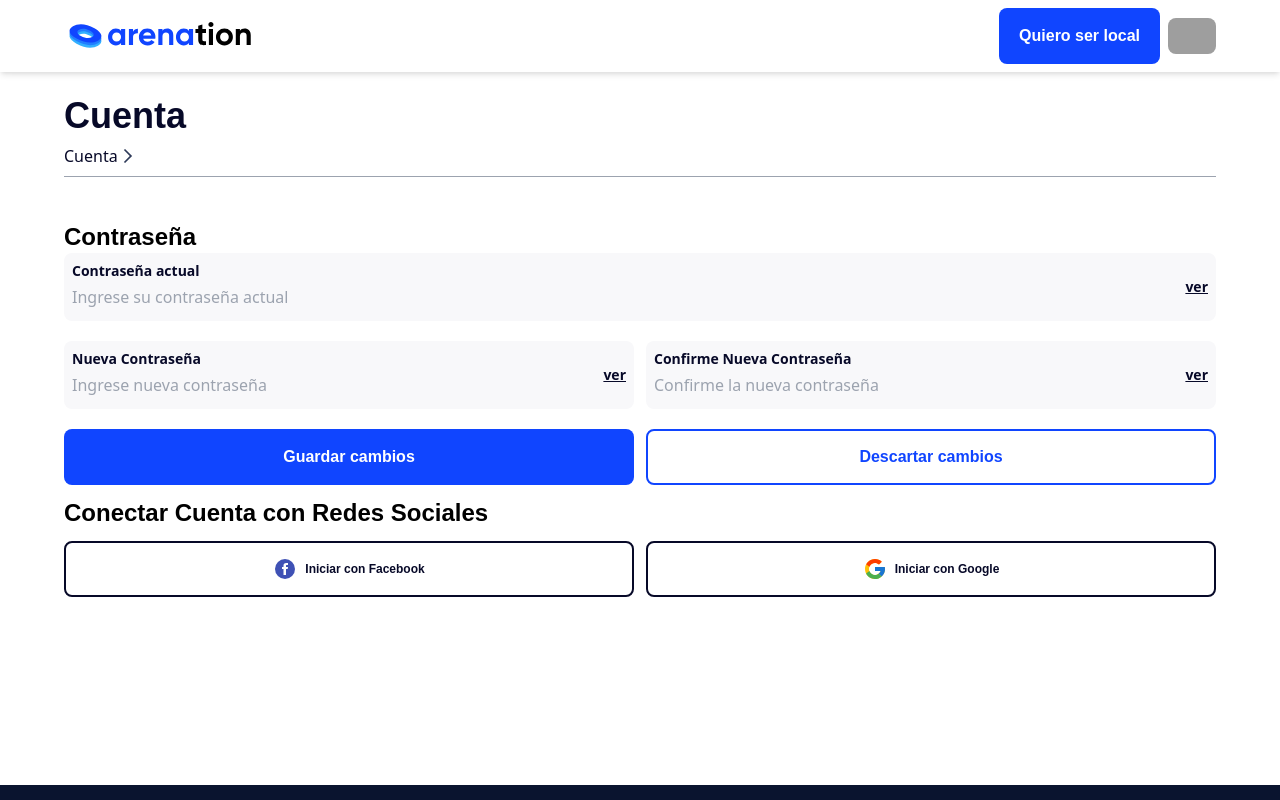
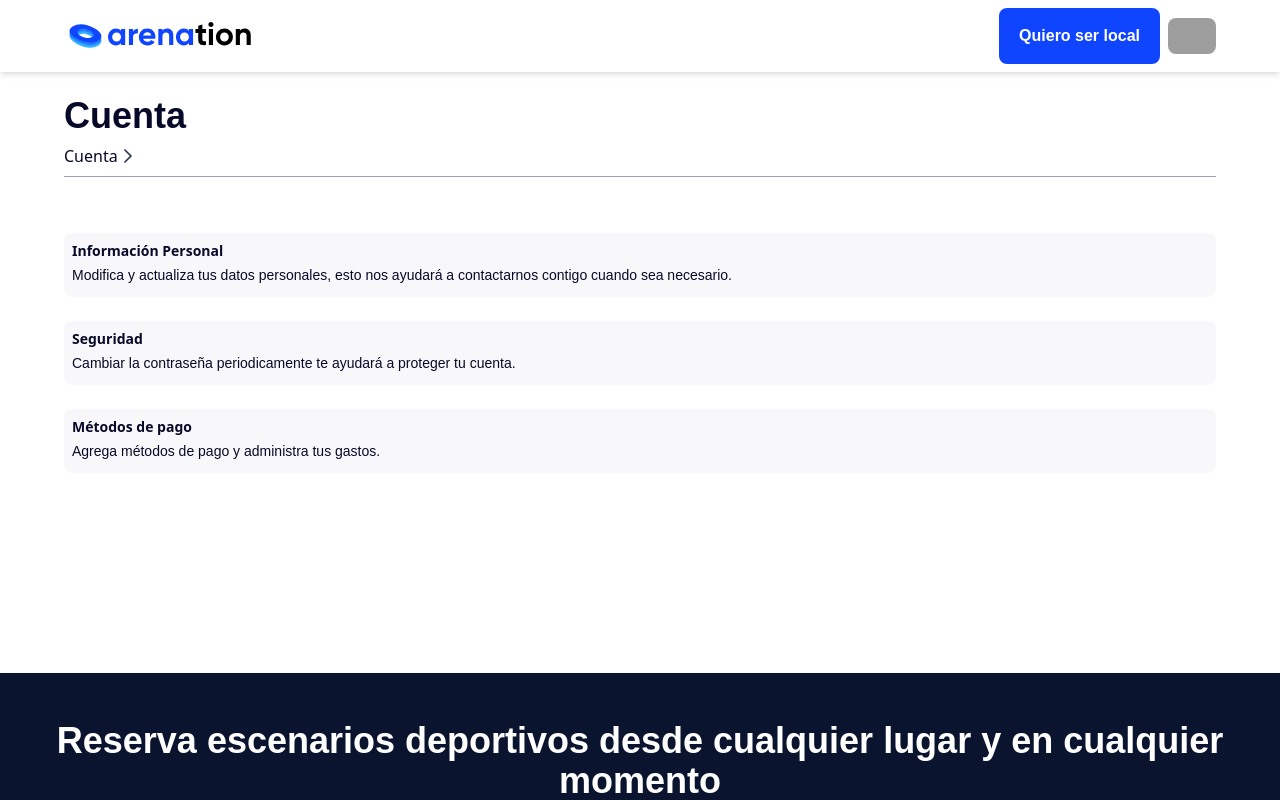
Before and after one commit to ProyectW/arenation, a React (Create React App) app: page /account in a window 1280 px wide. Shown: the top 800 px of the page. Built offline with nearby package versions, Linux system fonts and the light colour scheme; grey boxes are pictures that could not be loaded.

Commit message:
botones creados para mostrar información y utilizados en page account para movernos entre las opciones

```diff
--- /dev/null
+++ b/src/components/AccountDetails.js
@@ -0,0 +1,59 @@
+import AccountConf from "./Account/AccountConf";
+import AccountSecurity from "./Account/AccountSecurity";
+import AccountHeader from "./Header/AccountHeader";
+import { Input } from "./Controls/Input";
+import Button from "./Controls/Buttons";
+
+export default function AccountDetails(props) {
+  if (props.type === "cuenta") {
+    return (
+      <>
+        <AccountHeader place="cuenta" />
+        <div className="px-8 sm:px-16">
+          <Button
+            link="/account/informacion"
+            type="infoBtn"
+            label="Información Personal"
+            className="w-full cursor-pointer my-6"
+            value="Modifica y actualiza tus datos personales, esto nos ayudará a contactarnos contigo cuando sea necesario."
+          />
+          <Button
+            link="/account/seguridad"
+            type="infoBtn"
+            label="Seguridad"
+            className="w-full cursor-pointer my-6"
+            value="Cambiar la contraseña periodicamente te ayudará a proteger tu cuenta."
+          />
+          <Button
+            link="/account/metodos"
+            type="infoBtn"
+            label="Métodos de pago"
+            className="w-full cursor-pointer my-6"
+            value="Agrega métodos de pago y administra tus gastos."
+          />
+        </div>
+      </>
+    );
+  } else if (props.type === "info") {
+    return (
+      <>
+        <AccountHeader place="info" />
+        <AccountConf />
+      </>
+    );
+  } else if (props.type === "seguridad") {
+    return (
+      <>
+        <AccountHeader place="seguridad" />
+        <AccountSecurity />
+      </>
+    );
+  } else if (props.type === "metodos") {
+    return (
+      <>
+        <AccountHeader place="metodos" />
+        <AccountSecurity />
+      </>
+    );
+  }
+}
--- a/src/components/Controls/Buttons.js
+++ b/src/components/Controls/Buttons.js
@@ -24,7 +24,7 @@ export default function Button(props) {
         </button>
       </Link>
     );
-    }else if (props.type === "normalWith") {
+  } else if (props.type === "normalWith") {
     return (
       <button
         id={props.id}
@@ -34,7 +34,7 @@ export default function Button(props) {
         {props.text}
       </button>
     );
-    }else if (props.type === "outlineWith") {
+  } else if (props.type === "outlineWith") {
     return (
       <button
         className={`text-${props.textColor} font-semibold outline-${props.color} px-5 py-4 rounded-lg ${props.className}`}
@@ -72,9 +72,8 @@ export default function Button(props) {
         />
         {props.text}
       </button>
-
     );
-    }else if (props.type === "badgeBtn") {
+  } else if (props.type === "badgeBtn") {
     return (
       <Link to={props.link}>
         <button
@@ -88,5 +87,24 @@ export default function Button(props) {
         </button>
       </Link>
     );
+  } else if (props.type === "infoBtn") {
+    return (
+      <Link to={props.link}>
+        <div
+          className={`flex flex-col p-2 bg-secondary-light text-secondary-dark rounded-lg ${props.className}`}
+        >
+          <label className="font-semibold text-secondary-dark text-sm">
+            {props.label}
+          </label>
+          <button
+            id={props.id}
+            onClick={props.onClick}
+            className="text-justify py-1 bg-secondary-light text-secondary-dark text-sm"
+          >
+            {props.value}
+          </button>
+        </div>
+      </Link>
+    );
   }
 }
--- a/src/pages/Account.js
+++ b/src/pages/Account.js
@@ -1,13 +1,9 @@
 import React from "react";
-import AccountHeader from "../components/Header/AccountHeader";
-import AccountSecurity from "../components/Account/AccountSecurity";
-export default class Account extends React.Component {
-  render() {
+import AccountDetails from "../components/AccountDetails";
+export default function Account(props) {
     return (
       <div className="pt-16 pb-44">
-        <AccountHeader place="cuenta" />
-        <AccountSecurity />
+        <AccountDetails type={props.type} />
       </div>
     );
-  }
 }
--- a/src/routes/App.js
+++ b/src/routes/App.js
@@ -12,7 +12,15 @@ const App = () => (
             <Switch>
                 <Route exact path="/" component={Home} />
                 <Route exact path="/arenas" component={Arenas} />
-                <Route exact path="/account" component={Account} />
+                <Route exact path="/account">
+                    <Account type="cuenta"/>
+                </Route>
+                <Route exact path="/account/seguridad">
+                    <Account type="seguridad"/>
+                </Route>
+                <Route exact path="/account/informacion">
+                    <Account type="info"/>
+                </Route>
                 <Route exact path="/arenas/selected" component={SelectedArena} />
             </Switch>
         </LayoutAway>
```
Lines whose indentation alone changed are shown as unchanged.
